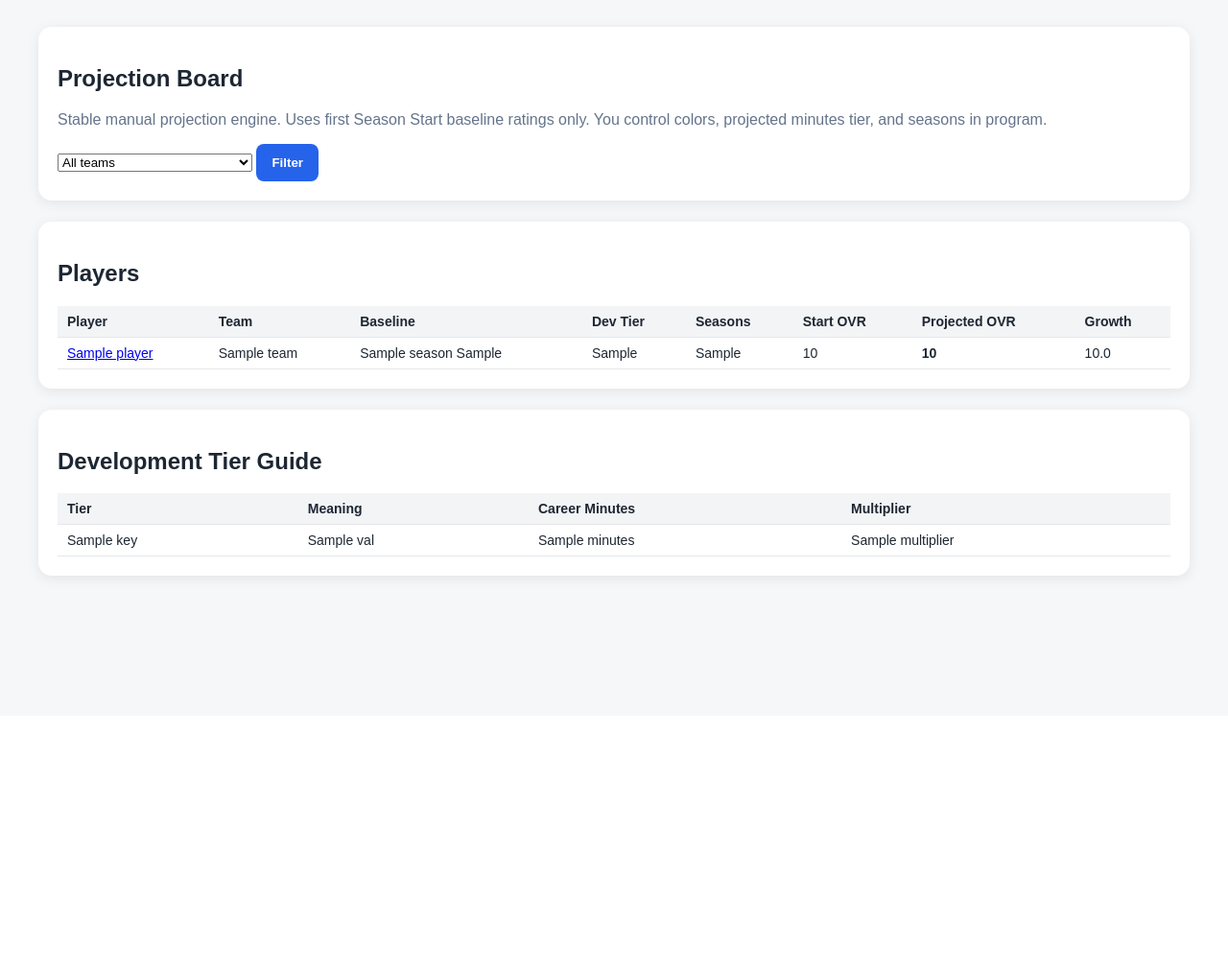
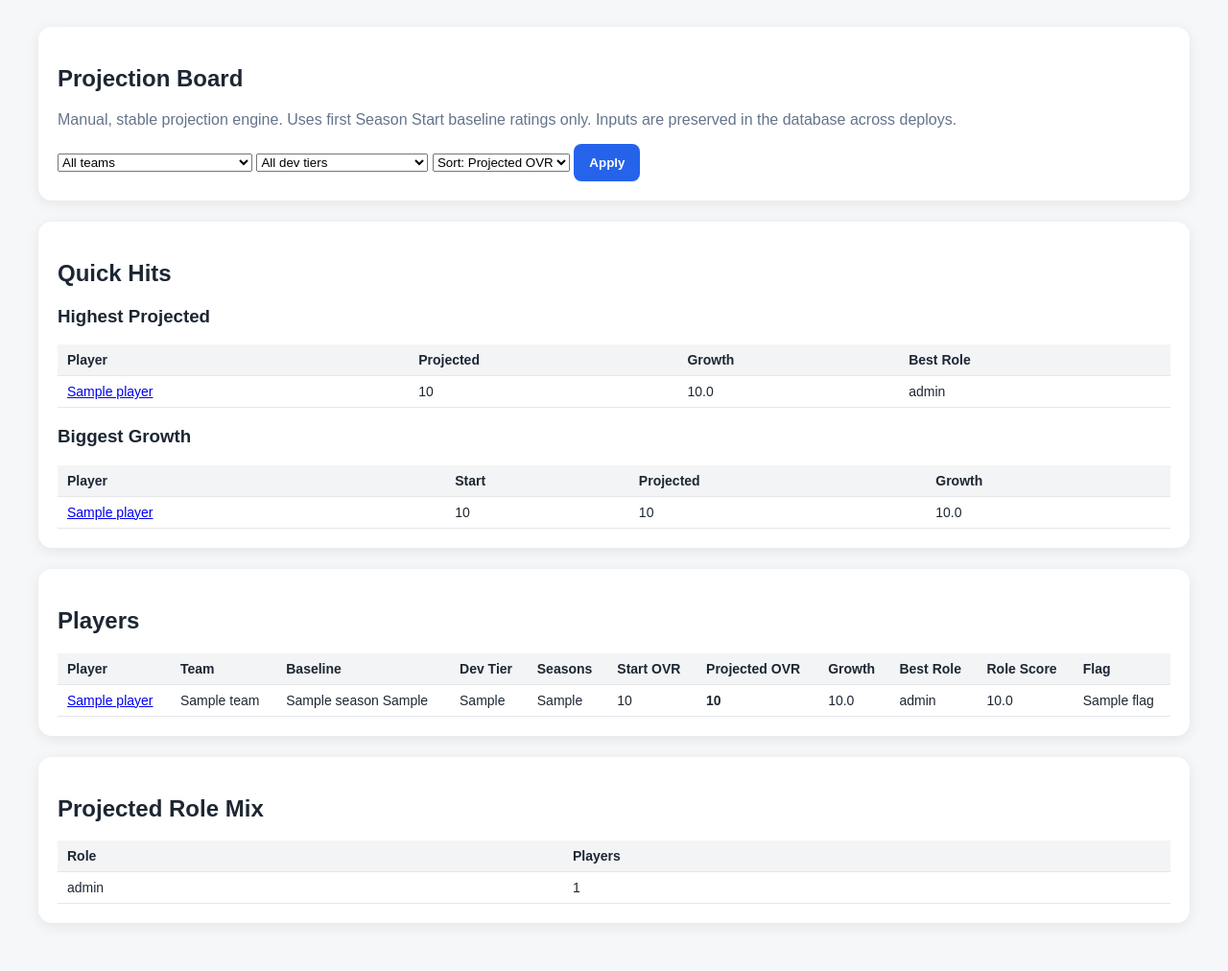
Before and after one commit to mercerreynolds-rgb/hoops-dynasty-analytics, a FastAPI app: template app/templates/projections.html in a window 1280 px wide. Shown: the part 54-1066 px from the top of the page at 96% size. Before the commit the page ends 663 px from the top, so only its background shows below. Run offline with FastAPI, Linux system fonts and the light colour scheme; the template is opened without the code that fills it: most values are stand-ins (such as "Sample title", 1, 10 or a date in 2020).

Commit message:
Add files via upload

```diff
--- a/app/main.py
+++ b/app/main.py
@@ -1221,6 +1221,48 @@ def project_player(profile, baseline):
     }
 
 
+
+PROJECTION_ROLE_WEIGHTS = {
+    "Lead Guard": {"speed": 1.0, "perimeter": 1.1, "ball_handling": 1.4, "passing": 1.4, "defense": 0.8, "stamina": 0.5},
+    "Scoring Guard": {"speed": 0.9, "perimeter": 1.5, "ball_handling": 1.1, "passing": 0.6, "defense": 0.7, "stamina": 0.5},
+    "Two-Way Wing": {"athleticism": 1.0, "speed": 0.8, "defense": 1.3, "perimeter": 1.0, "ball_handling": 0.7, "passing": 0.6, "stamina": 0.5},
+    "Stretch Forward": {"athleticism": 0.8, "rebounding": 0.8, "defense": 0.9, "low_post": 0.7, "perimeter": 1.3, "stamina": 0.5},
+    "Interior Big": {"athleticism": 0.8, "rebounding": 1.4, "defense": 1.0, "shot_blocking": 1.2, "low_post": 1.2, "stamina": 0.5},
+    "Defensive Stopper": {"athleticism": 1.0, "speed": 0.9, "defense": 1.6, "shot_blocking": 0.7, "stamina": 0.6},
+}
+
+
+def projected_rating_map(projection):
+    return {r["key"]: r["projected"] for r in projection["rows"]}
+
+
+def score_projected_role(projection, weights):
+    ratings = projected_rating_map(projection)
+    total_weight = sum(weights.values()) or 1
+    return sum(ratings.get(key, 0) * weight for key, weight in weights.items()) / total_weight
+
+
+def projected_role_scores(projection):
+    scores = [{"role": role, "score": score_projected_role(projection, weights)} for role, weights in PROJECTION_ROLE_WEIGHTS.items()]
+    scores.sort(key=lambda r: r["score"], reverse=True)
+    return scores
+
+
+def projection_flag(player_row):
+    growth = player_row["growth_ovr"]
+    projected = player_row["projected_ovr"]
+    tier = player_row["profile"].development_tier
+    if projected >= 760:
+        return "Star ceiling"
+    if growth >= 120:
+        return "Huge development upside"
+    if tier in {"green", "blue"} and projected < 650:
+        return "Minutes investment risk"
+    if projected >= 700:
+        return "Strong rotation piece"
+    return "Depth / monitor"
+
+
 def get_projection_players(session: Session, team: str = ""):
     snapshots = session.exec(select(PlayerRatingSnapshot)).all()
     grouped = {}
@@ -1238,7 +1280,8 @@ def get_projection_players(session: Session, team: str = ""):
             continue
         profile = get_or_create_projection_profile(session, baseline)
         projection = project_player(profile, baseline)
-        players.append({
+        role_scores = projected_role_scores(projection)
+        row = {
             "player_id": player_id,
             "player": baseline.player,
             "team": baseline.team,
@@ -1247,21 +1290,56 @@ def get_projection_players(session: Session, team: str = ""):
             "start_ovr": projection["start_ovr"],
             "projected_ovr": projection["projected_ovr"],
             "growth_ovr": projection["growth_ovr"],
-        })
+            "best_role": role_scores[0]["role"] if role_scores else "",
+            "best_role_score": role_scores[0]["score"] if role_scores else 0,
+        }
+        row["flag"] = projection_flag(row)
+        players.append(row)
     players.sort(key=lambda r: r["projected_ovr"], reverse=True)
     return players
 
 
 @app.get("/projections", response_class=HTMLResponse)
-def projections_board(request: Request, team: str = "", session: Session = Depends(get_session)):
+def projections_board(request: Request, team: str = "", sort: str = "projected", dev_tier: str = "", session: Session = Depends(get_session)):
     try:
         teams = get_tracked_team_options()
     except Exception:
         teams = []
     players = get_projection_players(session, team=team)
+
+    if dev_tier:
+        players = [p for p in players if p["profile"].development_tier == dev_tier]
+
+    if sort == "growth":
+        players.sort(key=lambda p: p["growth_ovr"], reverse=True)
+    elif sort == "start":
+        players.sort(key=lambda p: p["start_ovr"], reverse=True)
+    elif sort == "role":
+        players.sort(key=lambda p: p["best_role_score"], reverse=True)
+    else:
+        players.sort(key=lambda p: p["projected_ovr"], reverse=True)
+
+    top_projected = players[:5]
+    top_growth = sorted(players, key=lambda p: p["growth_ovr"], reverse=True)[:5]
+    role_counts = {}
+    for p in players:
+        role_counts[p["best_role"]] = role_counts.get(p["best_role"], 0) + 1
+    role_summary = [{"role": k, "count": v} for k, v in sorted(role_counts.items(), key=lambda x: x[0])]
+
     return templates.TemplateResponse(
         "projections.html",
-        {"request": request, "players": players, "teams": teams, "team": team, "minutes_tier": MINUTES_TIER},
+        {
+            "request": request,
+            "players": players,
+            "teams": teams,
+            "team": team,
+            "sort": sort,
+            "dev_tier": dev_tier,
+            "minutes_tier": MINUTES_TIER,
+            "top_projected": top_projected,
+            "top_growth": top_growth,
+            "role_summary": role_summary,
+        },
     )
 
 
@@ -1282,9 +1360,12 @@ def projection_detail(player_id: str, request: Request, session: Session = Depen
             "baseline": baseline,
             "profile": profile,
             "projection": projection,
+            "role_scores": projected_role_scores(projection),
             "ratings": PROJECTION_RATINGS,
             "colors": PROJECTION_COLORS,
             "minutes_tier": MINUTES_TIER,
+            "scenario_4": project_player(type("ScenarioProfile", (), {**profile.__dict__, "seasons_in_program": 4})(), baseline),
+            "scenario_5": project_player(type("ScenarioProfile", (), {**profile.__dict__, "seasons_in_program": 5})(), baseline),
         },
     )
 
--- a/app/templates/projections.html
+++ b/app/templates/projections.html
@@ -4,8 +4,8 @@
 <div class="card">
   <h2>Projection Board</h2>
   <p class="muted">
-    Stable manual projection engine. Uses first Season Start baseline ratings only.
-    You control colors, projected minutes tier, and seasons in program.
+    Manual, stable projection engine. Uses first Season Start baseline ratings only.
+    Inputs are preserved in the database across deploys.
   </p>
 
   <form method="get" action="/projections">
@@ -15,8 +15,52 @@
       <option value="{{ t.team }}" {% if t.team == team %}selected{% endif %}>{{ t.team }} — {{ t.world }}</option>
       {% endfor %}
     </select>
-    <button type="submit">Filter</button>
+
+    <select name="dev_tier">
+      <option value="" {% if not dev_tier %}selected{% endif %}>All dev tiers</option>
+      {% for key, val in minutes_tier.items() %}
+      <option value="{{ key }}" {% if dev_tier == key %}selected{% endif %}>{{ key }} — {{ val.label }}</option>
+      {% endfor %}
+    </select>
+
+    <select name="sort">
+      <option value="projected" {% if sort == "projected" %}selected{% endif %}>Sort: Projected OVR</option>
+      <option value="growth" {% if sort == "growth" %}selected{% endif %}>Sort: Growth</option>
+      <option value="start" {% if sort == "start" %}selected{% endif %}>Sort: Start OVR</option>
+      <option value="role" {% if sort == "role" %}selected{% endif %}>Sort: Role Score</option>
+    </select>
+
+    <button type="submit">Apply</button>
   </form>
+</div>
+
+<div class="card">
+  <h2>Quick Hits</h2>
+  <h3>Highest Projected</h3>
+  <table>
+    <tr><th>Player</th><th>Projected</th><th>Growth</th><th>Best Role</th></tr>
+    {% for p in top_projected %}
+    <tr>
+      <td><a href="/projections/{{ p.player_id }}">{{ p.player }}</a></td>
+      <td>{{ "%.0f"|format(p.projected_ovr) }}</td>
+      <td>{{ "%.1f"|format(p.growth_ovr) }}</td>
+      <td>{{ p.best_role }}</td>
+    </tr>
+    {% endfor %}
+  </table>
+
+  <h3>Biggest Growth</h3>
+  <table>
+    <tr><th>Player</th><th>Start</th><th>Projected</th><th>Growth</th></tr>
+    {% for p in top_growth %}
+    <tr>
+      <td><a href="/projections/{{ p.player_id }}">{{ p.player }}</a></td>
+      <td>{{ "%.0f"|format(p.start_ovr) }}</td>
+      <td>{{ "%.0f"|format(p.projected_ovr) }}</td>
+      <td>{{ "%.1f"|format(p.growth_ovr) }}</td>
+    </tr>
+    {% endfor %}
+  </table>
 </div>
 
 <div class="card">
@@ -25,7 +69,7 @@
   <table>
     <tr>
       <th>Player</th><th>Team</th><th>Baseline</th><th>Dev Tier</th><th>Seasons</th>
-      <th>Start OVR</th><th>Projected OVR</th><th>Growth</th>
+      <th>Start OVR</th><th>Projected OVR</th><th>Growth</th><th>Best Role</th><th>Role Score</th><th>Flag</th>
     </tr>
     {% for p in players %}
     <tr>
@@ -37,6 +81,9 @@
       <td>{{ "%.0f"|format(p.start_ovr) }}</td>
       <td><strong>{{ "%.0f"|format(p.projected_ovr) }}</strong></td>
       <td>{{ "%.1f"|format(p.growth_ovr) }}</td>
+      <td>{{ p.best_role }}</td>
+      <td>{{ "%.1f"|format(p.best_role_score) }}</td>
+      <td>{{ p.flag }}</td>
     </tr>
     {% endfor %}
   </table>
@@ -46,11 +93,11 @@
 </div>
 
 <div class="card">
-  <h2>Development Tier Guide</h2>
+  <h2>Projected Role Mix</h2>
   <table>
-    <tr><th>Tier</th><th>Meaning</th><th>Career Minutes</th><th>Multiplier</th></tr>
-    {% for key, val in minutes_tier.items() %}
-    <tr><td>{{ key }}</td><td>{{ val.label }}</td><td>{{ val.minutes }}</td><td>{{ val.multiplier }}</td></tr>
+    <tr><th>Role</th><th>Players</th></tr>
+    {% for r in role_summary %}
+    <tr><td>{{ r.role }}</td><td>{{ r.count }}</td></tr>
     {% endfor %}
   </table>
 </div>
```
Also changed, not shown: app/templates/projection_detail.html (+31 -0 lines), README.md.
